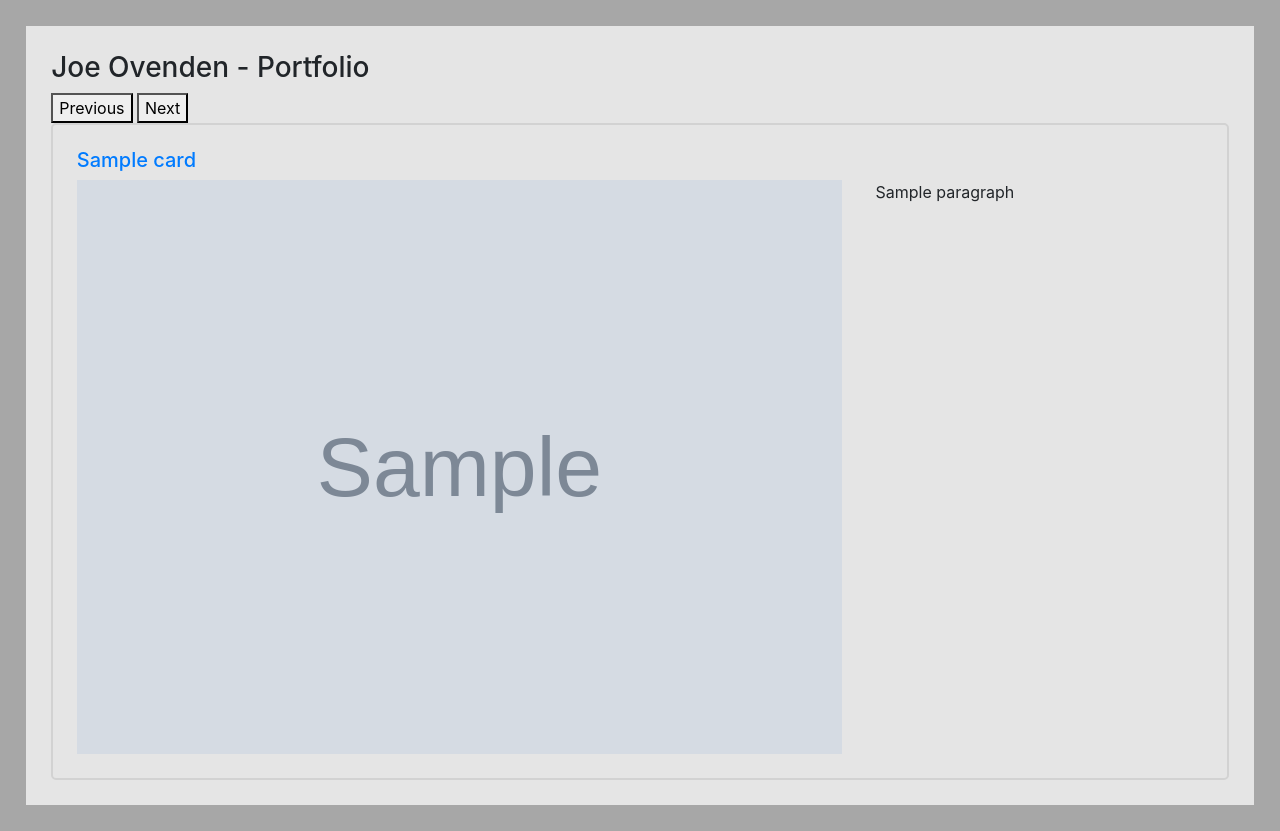
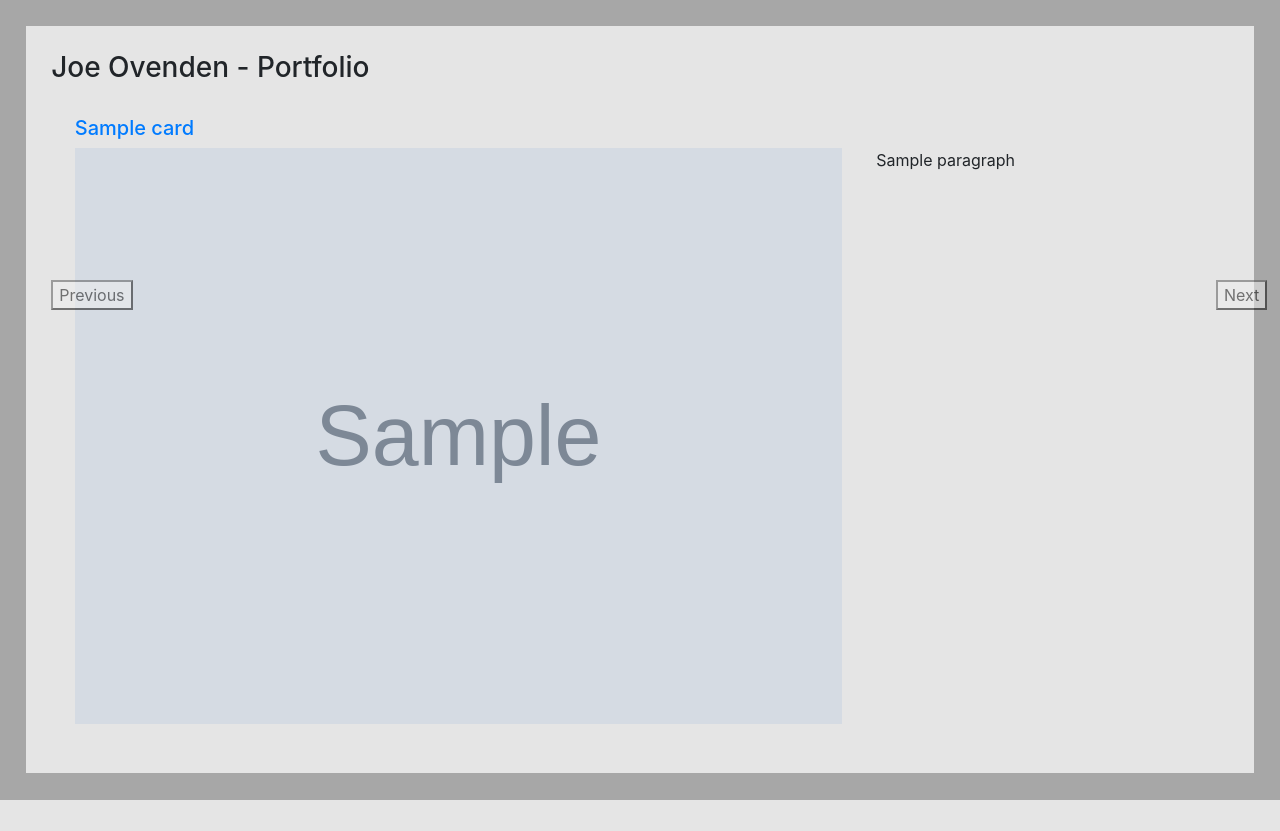
Before and after one commit to JoeOvenden/Portfolio-Website, a Django app: template about/templates/about/index.html in a window 1280 px wide. After the commit the page ends 800 px from the top, so only its background shows below. Run offline with Django 3.2, Linux system fonts and the light colour scheme; the template is opened without the code that fills it: most values are stand-ins (such as "Sample title", 1, 10 or a date in 2020); grey boxes marked "Sample" are stand-in pictures; some libraries are stand-ins or nearby versions.

Commit message:
Keeping up to date

```diff
--- a/about/static/about/scripts/homepage.js
+++ b/about/static/about/scripts/homepage.js
@@ -96,12 +96,11 @@ class Banner {
     }
 
     switchCards(direction) {
-        this.direction = direction;
-
         if (this.isAnimating) {
             return;
         }
 
+        this.direction = direction;
         let nextCardId = (parseInt(this.currentCard.id) + this.direction).mod(this.cards.length);
         this.nextCard = document.getElementById(nextCardId);
 
@@ -120,6 +119,16 @@ class Banner {
         this.leftButton.addEventListener('click', () => {
             this.switchCards(-1)
         });
+
+        // Also add the ability to get next project card with arrow keys
+        document.addEventListener("keydown", e => {
+            if (e.key == "ArrowRight") {
+                this.switchCards(1)
+            }
+            else if (e.key == "ArrowLeft") {
+                this.switchCards(-1)
+            }
+        });
     }
 }
 
--- a/about/static/about/styles.css
+++ b/about/static/about/styles.css
@@ -6,6 +6,16 @@ body {
   background-color: rgb(229, 229, 229);
   padding: 2%;
   margin: 2%;
+}
+
+#leftRightButtonDiv button {
+  position: absolute;
+  top: 35%;
+  z-index: 3;
+  opacity: 0.5;
+}
+#leftRightButtonDiv #rightButton {
+  left: 95%;
 }
 
 .flex-row {
@@ -19,7 +29,6 @@ body {
 }
 
 .project-card {
-  border: 2px solid rgb(210, 210, 210);
   border-radius: 5px;
   padding: 2%;
   margin: 0%;
--- a/about/static/about/styles.scss
+++ b/about/static/about/styles.scss
@@ -6,6 +6,23 @@ body {
     background-color: rgb(229, 229, 229);
     padding: 2%;
     margin: 2%;
+}
+
+#leftRightButtonDiv {
+    button {
+        position: absolute;
+        top: 35%;
+        z-index: 3;
+        opacity: 0.5;
+    }
+
+    #leftButton {
+
+    }
+
+    #rightButton {
+        left: 95%;
+    }
 }
 
 .flex-row {
@@ -19,7 +36,6 @@ body {
 }
 
 .project-card {
-    border: 2px solid rgb(210, 210, 210);
     border-radius: 5px;
     padding: 2%;
     margin: 0%;
--- a/about/templates/about/index.html
+++ b/about/templates/about/index.html
@@ -9,7 +9,7 @@
             <h3>Joe Ovenden - Portfolio</h3>
         </div>
 
-        <div id="buttonDiv">
+        <div id="leftRightButtonDiv">
             <button id="leftButton">Previous</button>
             <button id="rightButton">Next</button>
         </div>
```
Also changed, not shown: changelog.txt, 2 other files.
